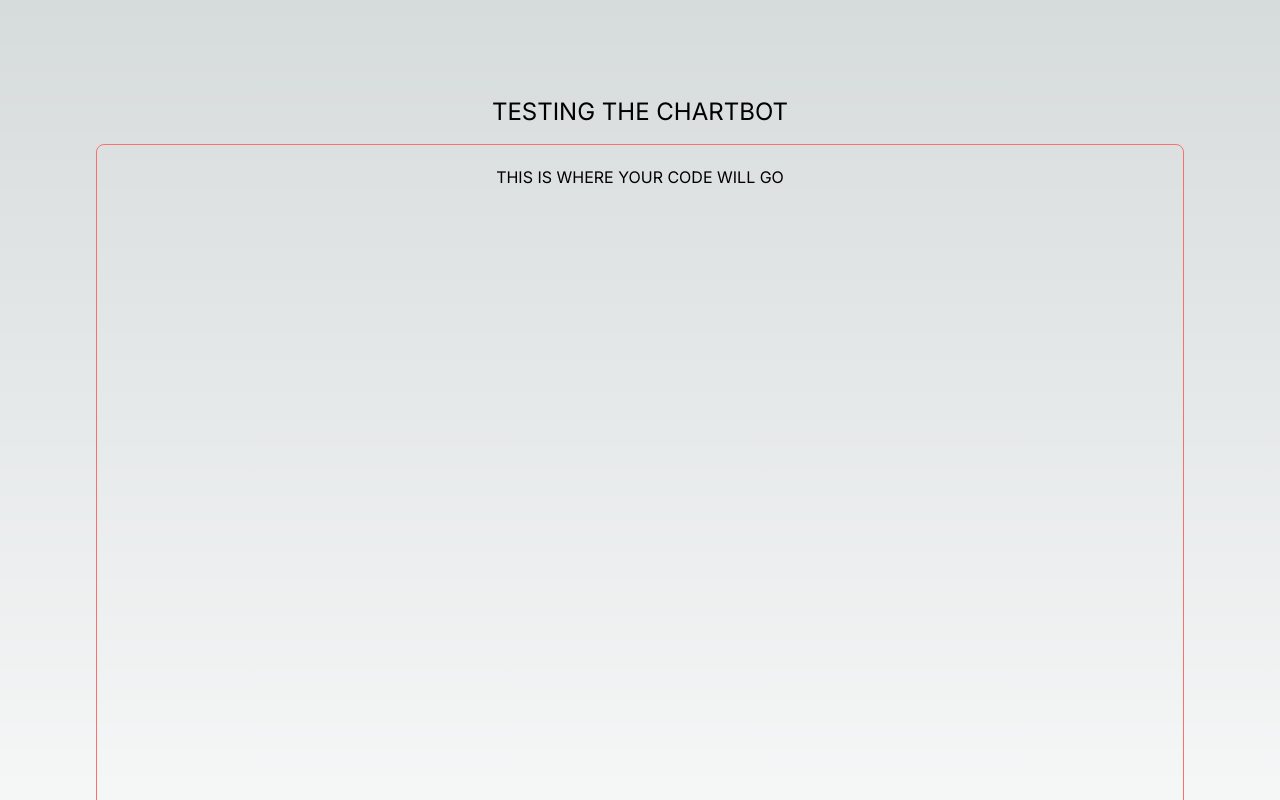
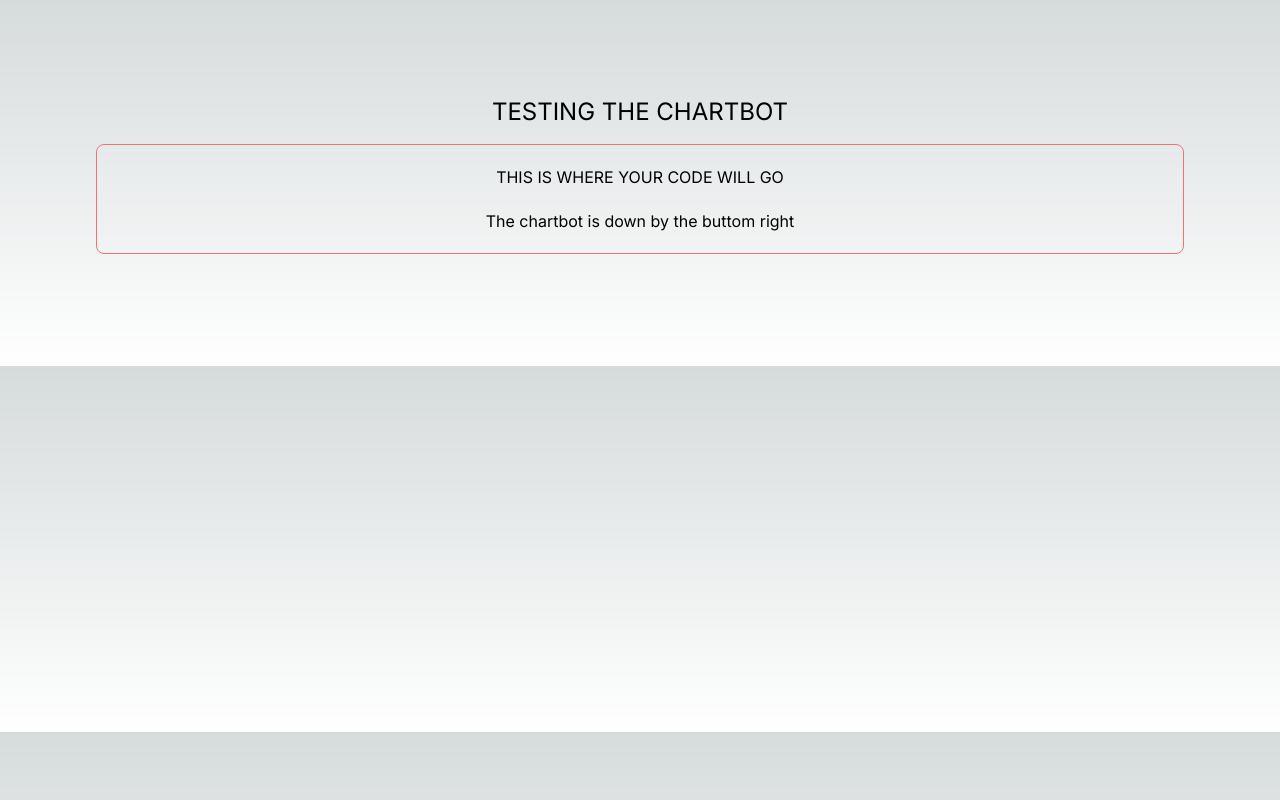
Before and after one commit to SOSJ001/val-chatbot-, a Next.js app: page / in a window 1280 px wide. Shown: the top 800 px of the page. Built offline with nearby package versions, Linux system fonts and the light colour scheme.

Commit message:
chartbot included

```diff
--- a/src/app/page.js
+++ b/src/app/page.js
@@ -3,9 +3,18 @@ export default function Home() {
   return (
     <main className="flex flex-col items-center p-24 space-y-4">
       <h1 className=" text-2xl">TESTING THE CHARTBOT</h1>
-      <div className=" p-5 border-3 border rounded-lg border-red-400 w-full h-screen flex justify-center ">
-        THIS IS WHERE YOUR CODE WILL GO
+      <div className="space-y-5 overflow-hidden p-5 border-3 border rounded-lg border-red-400 w-full flex-row items-center justify-center ">
+        <div className="w-full text-center">THIS IS WHERE YOUR CODE WILL GO</div>
+        <div className="w-full text-center">The chartbot is down by the buttom right</div>
+
       </div>
+      <script src="https://www.gstatic.com/dialogflow-console/fast/messenger/bootstrap.js?v=1"></script>
+<df-messenger
+  intent="WELCOME"
+  chat-title="UTS_CHATBOT"
+  agent-id="7fb54c25-55c9-4a10-9a95-e9cc608cbc15"
+  language-code="en"
+></df-messenger>
     </main>
   )
 }
```
